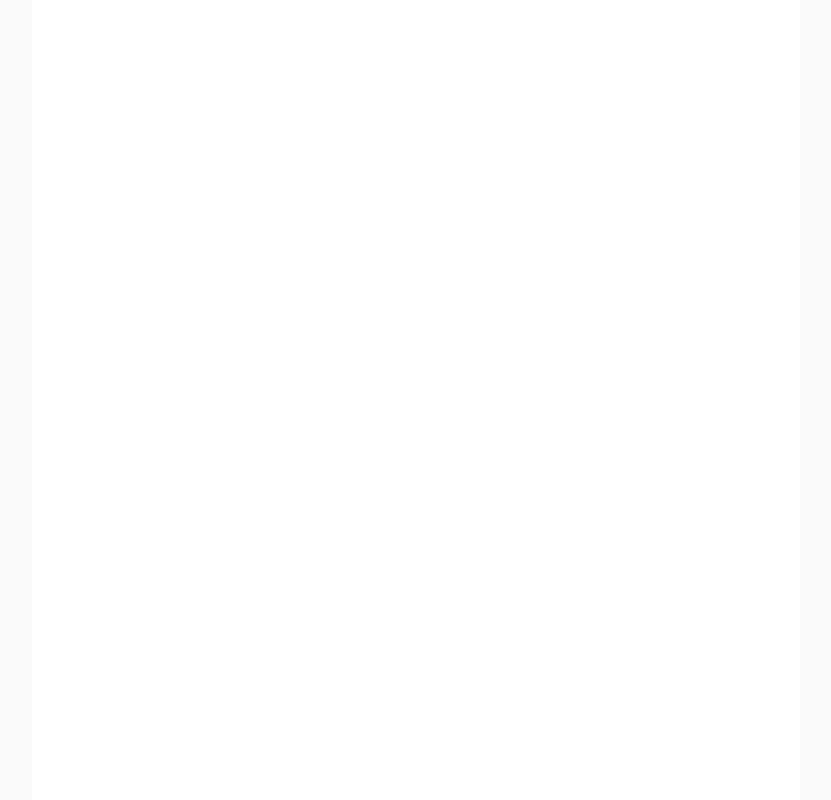
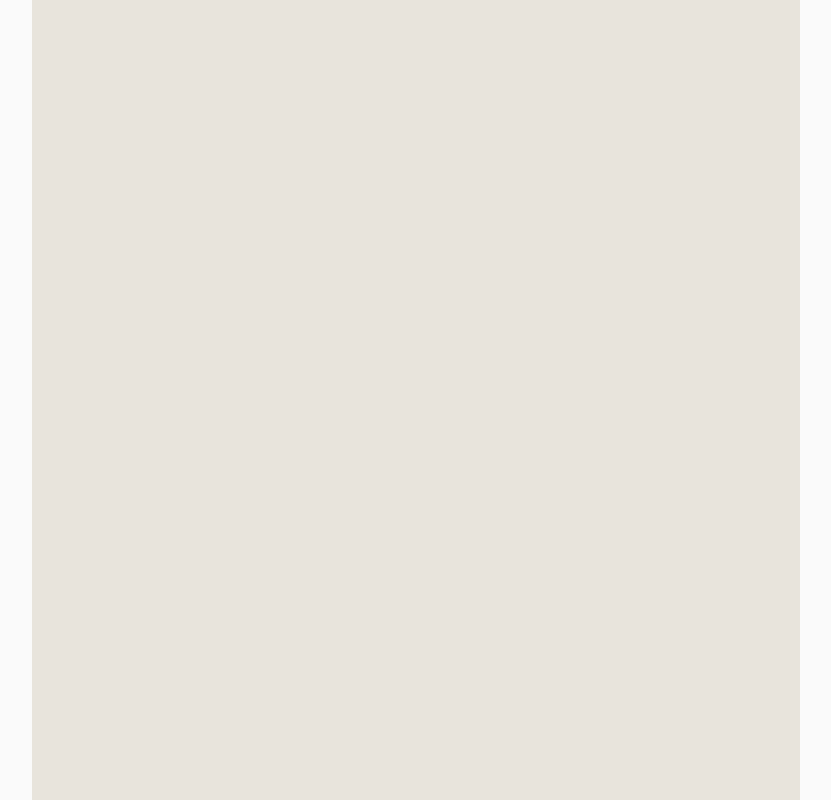
Before and after one commit to DavidSheltonSF/TodoListWebsite, a Next.js app in the folder frontend/: page / in a window 1280 px wide. Shown: the whole page, without its empty margins (224-1055 px from the left). Built offline with nearby package versions, Linux system fonts and the light colour scheme.

Commit message:
refactor(global styles): remove background and foreground variables and add color-black, color-white and color-green variables

```diff
--- a/frontend/app/globals.css
+++ b/frontend/app/globals.css
@@ -1,8 +1,9 @@
 @import "tailwindcss";
 
 :root {
-  --background: #ffffff;
-  --foreground: #171717;
+  --color-black: #0f0f11;
+  --color-white: #e8e4dc;
+  --color-green: #6dffb3;
 }
 
 body {
```
